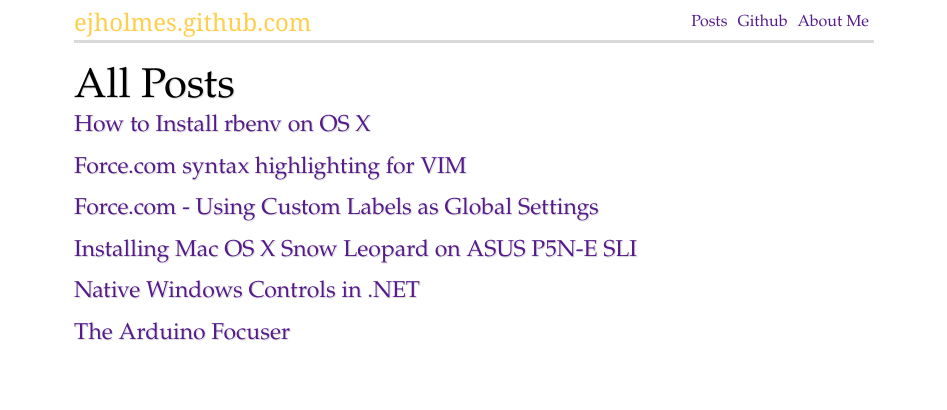
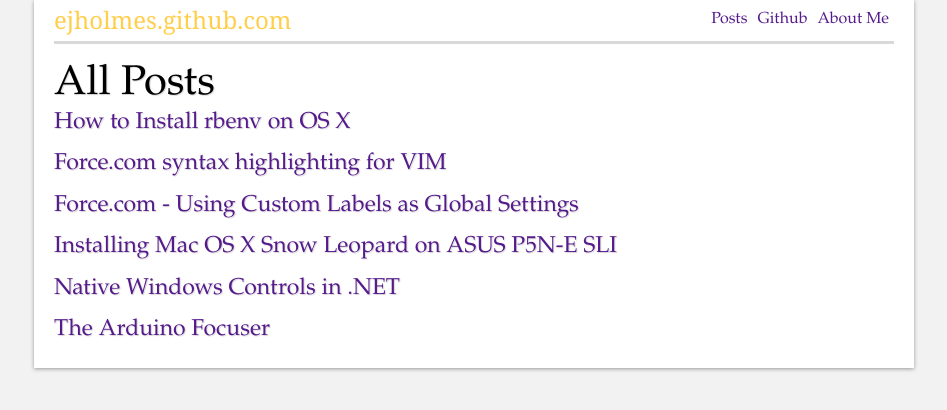
Before and after one commit to ejholmes/ejholmes.github.io, a Jekyll site: the page built from posts.html, in a window 1280 px wide. Shown: the top 410 px of the page, without its empty margins (166-1113 px from the left). Built offline with Jekyll 4.4.1, drawn with Linux system fonts in a browser that asks for light colours; nearby versions of some CDN libraries; some web fonts are replaced; Markdown is read by kramdown in place of the engine named in the settings.

Commit message:
Background color

```diff
--- a/_layouts/default.html
+++ b/_layouts/default.html
@@ -28,6 +28,7 @@
                 <li><a target="_blank" href="http://github.com/ejholmes">Github</a></li>
                 <li><a href="/about.html">About Me</a></li>
             </ul>
+            <div class="clear"></div>
         </div>
         <div id="content">
             {{ content }}
--- a/css/screen.css
+++ b/css/screen.css
@@ -3,7 +3,8 @@
 /* CSS3 box shadow */
 /* CSS3 transition */
 body {
-  font-family: Palatino, Georgia, serif; }
+  font-family: Palatino, Georgia, serif;
+  background: #f2f2f2; }
 
 a {
   text-decoration: none;
@@ -29,28 +30,24 @@ h1, h2, h3, h4, h5, h6 {
   font-weight: normal; }
 
 div#container {
-  width: 800px;
+  background: #fff;
+  width: 840px;
   margin: 0 auto;
   position: relative;
-  margin-top: 40px;
-  padding-top: 20px;
-  border-top: 3px solid #dadada; }
+  padding: 10px 20px;
+  -webkit-box-shadow: 0 1px 4px #999999;
+  -moz-box-shadow: 0 1px 4px #999999;
+  box-shadow: 0 1px 4px #999999; }
 
-div#header #search, div#header ul, div#header #logo {
-  position: absolute; }
-div#header #search {
-  top: 0.5em;
-  right: 0; }
-  div#header #search input {
-    font-family: Arial, sans-serif;
-    border: 2px solid #eaeaea;
-    -moz-border-radius: 5px;
-    -webkit-border-radius: 5px;
-    border-radius: 5px; }
+div#header {
+  margin-bottom: 1em;
+  border-bottom: 3px solid #d9d9d9;
+  padding-bottom: 0.3em; }
   div#header #logo {
+    margin-top: -0.3em;
+    float: left;
     font-family: 'Patua One', Georgia, serif;
-  font-size: 1.5em;
-  top: -1.6em; }
+    font-size: 1.5em; }
     div#header #logo a {
       color: rgba(255, 187, 0, 0.7);
       /* text-shadow: 1px 1px 0px rgba(0, 0, 0, 0.66); */
@@ -64,8 +61,7 @@ div#header #logo {
     div#header #logo span {
       color: #999; }
   div#header ul {
-  top: -1.9em;
-  right: 0;
+    float: right;
     display: block;
     padding: 0;
     margin: 0;
```
Also changed, not shown: _sass/screen.scss (+12 -19 lines). Lines whose indentation alone changed are shown as unchanged.
